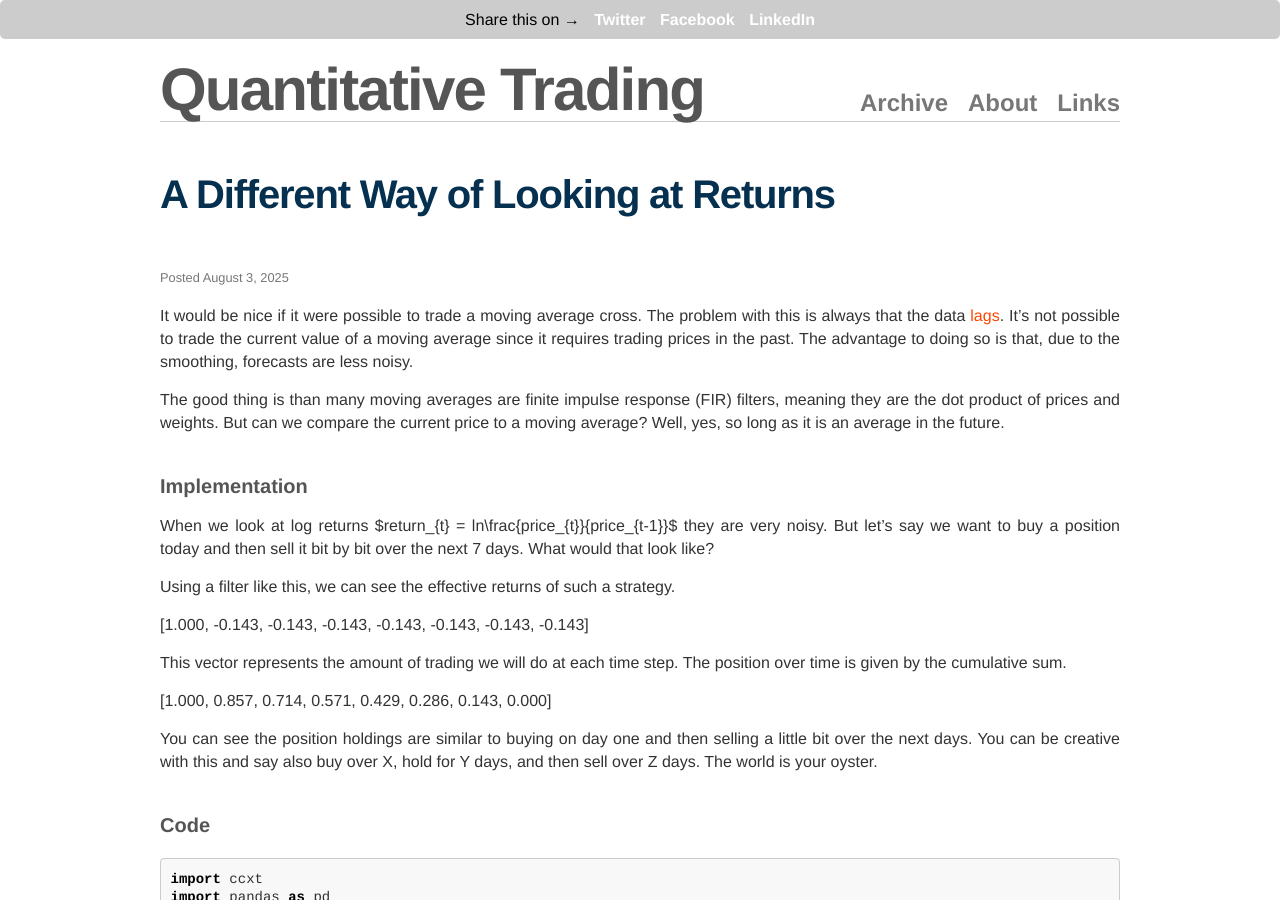
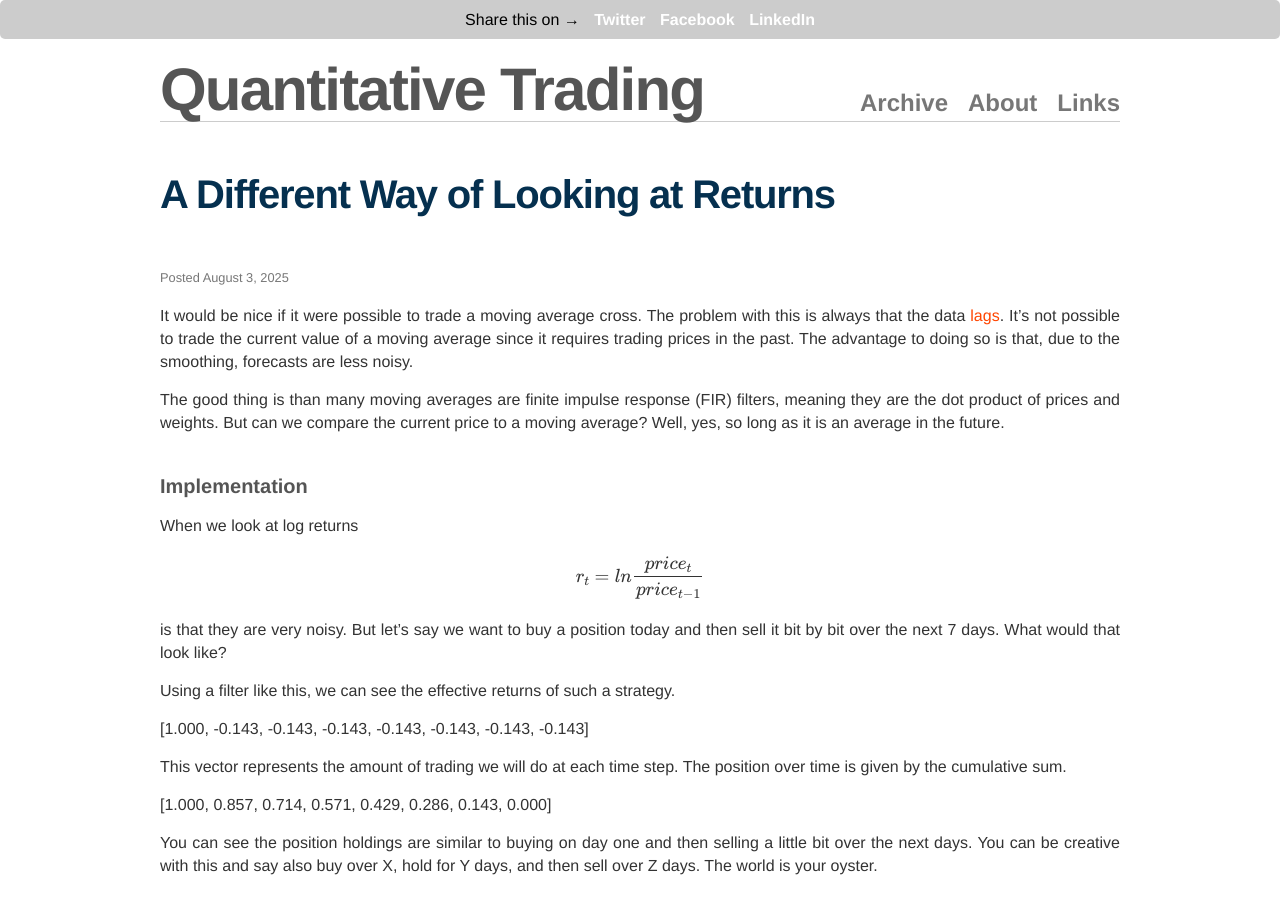
Before and after one commit to MarkRBest/markrbest.github.io, a Jekyll site: the page built from _posts/2025-08-03-convolutions-and-mean-reversion.md, in a window 1280 px wide and 900 px high. Built offline with Jekyll 4.4.1, drawn with Linux system fonts in a browser that asks for light colours; nearby versions of some CDN libraries; formulas are drawn with MathJax 3; comment, search, counter and statistics services are not loaded.

Commit message:
fix latex

```diff
--- a/_posts/2025-08-03-convolutions-and-mean-reversion.md
+++ b/_posts/2025-08-03-convolutions-and-mean-reversion.md
@@ -16,7 +16,11 @@ Well, yes, so long as it is an average in the future.
 
 ### Implementation
 
-When we look at log returns $return_{t} = ln\frac{price_{t}}{price_{t-1}}$ they are very noisy.
+When we look at log returns
+
+$$ r_{t} = ln\frac{price_{t}}{price_{t-1}} $$
+
+is that they are very noisy.
 But let's say we want to buy a position today and then sell it bit by bit over the next 7 days. What would that look like?
 
 Using a filter like this, we can see the effective returns of such a strategy.
```
